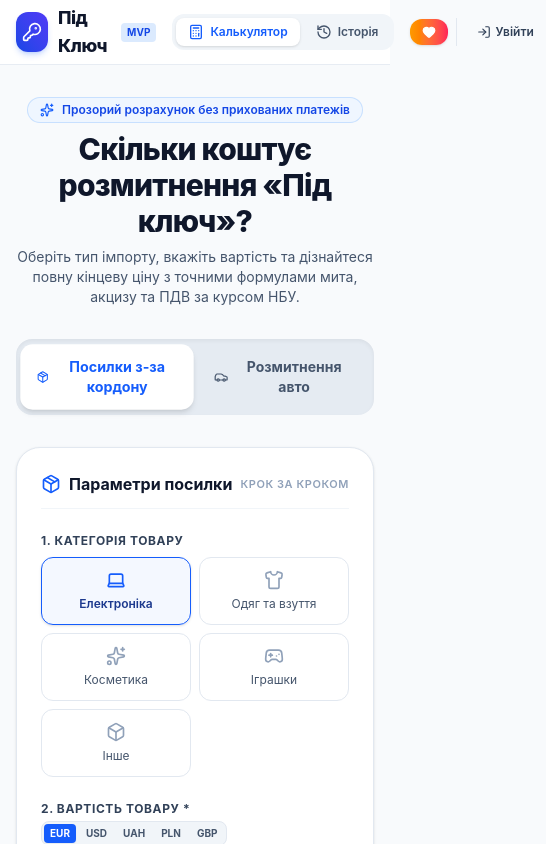
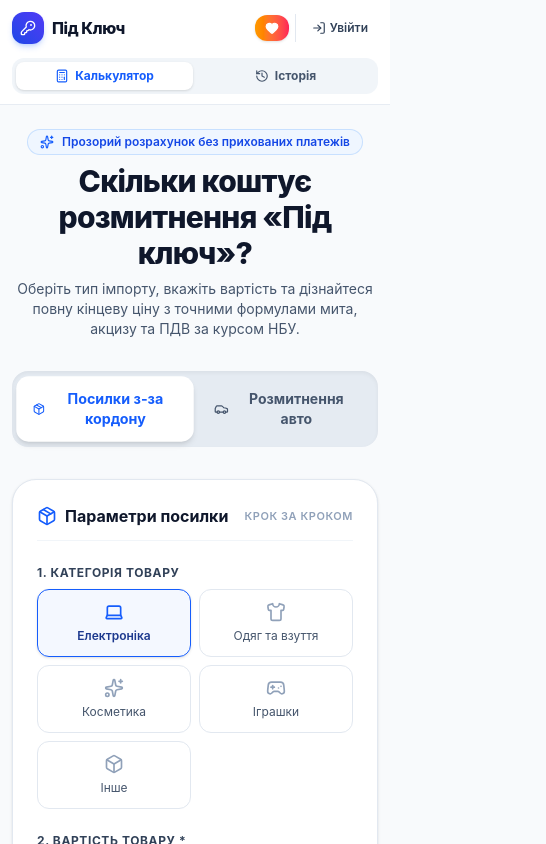
Before and after one commit to voskalo/PidKlyuch, a React (Vite) app in the folder frontend/: page / in a window 390 px wide. Shown: the top 844 px of the page, 546 px wide, since content can reach past the window. Built offline with nearby package versions, Linux system fonts and the light colour scheme; no server answers.

Commit message:
smal tweas

```diff
--- a/frontend/src/App.tsx
+++ b/frontend/src/App.tsx
@@ -55,7 +55,7 @@ const MainApp: React.FC = () => {
   };
 
   return (
-    <div className="min-h-screen flex flex-col bg-slate-50 text-slate-900 font-sans">
+    <div className="min-h-screen flex flex-col bg-slate-50 text-slate-900 font-sans w-full overflow-x-hidden max-w-full">
       {/* Top live currency rates ticker */}
       <RatesBar />
 
@@ -72,7 +72,7 @@ const MainApp: React.FC = () => {
       />
 
       {/* Main Content */}
-      <main className="flex-1 max-w-6xl w-full mx-auto px-4 sm:px-6 py-8">
+      <main className="flex-1 max-w-6xl w-full mx-auto px-3 sm:px-6 py-6 sm:py-8 overflow-x-hidden">
         {/* Error Toast */}
         {errorToast && (
           <div className="mb-6 p-4 rounded-2xl bg-red-50 border border-red-200 text-red-700 flex items-center justify-between text-sm shadow-sm animate-in fade-in">
--- a/frontend/src/components/Navbar.tsx
+++ b/frontend/src/components/Navbar.tsx
@@ -29,22 +29,24 @@ export const Navbar: React.FC<NavbarProps> = ({
   const { user, signout } = useAuth();
 
   return (
-    <header className="bg-white border-b border-slate-200/80 sticky top-0 z-40 backdrop-blur-md bg-white/90">
-      <div className="max-w-6xl mx-auto px-4 sm:px-6 h-16 flex items-center justify-between gap-4">
+    <header className="bg-white border-b border-slate-200/80 sticky top-0 z-40 backdrop-blur-md bg-white/95 w-full overflow-x-hidden">
+      <div className="max-w-6xl mx-auto px-3 sm:px-6">
+        {/* Top bar: Brand + Actions */}
+        <div className="h-14 sm:h-16 flex items-center justify-between gap-2 sm:gap-4">
           {/* Brand logo */}
           <div
             onClick={() => onSelectTab('calculator')}
-          className="flex items-center gap-2.5 cursor-pointer select-none group"
+            className="flex items-center gap-2 cursor-pointer select-none group shrink-0"
           >
-          <div className="w-10 h-10 rounded-xl bg-gradient-to-tr from-blue-700 to-indigo-600 text-white flex items-center justify-center shadow-md shadow-blue-600/20 group-hover:scale-105 transition-transform">
-            <KeyRound className="w-5 h-5" />
+            <div className="w-8 h-8 sm:w-10 sm:h-10 rounded-xl bg-gradient-to-tr from-blue-700 to-indigo-600 text-white flex items-center justify-center shadow-md shadow-blue-600/20 group-hover:scale-105 transition-transform shrink-0">
+              <KeyRound className="w-4 h-4 sm:w-5 sm:h-5" />
             </div>
             <div>
               <div className="flex items-center gap-1.5">
-              <span className="font-extrabold text-slate-900 text-lg tracking-tight">
+                <span className="font-extrabold text-slate-900 text-base sm:text-lg tracking-tight">
                   Під Ключ
                 </span>
-              <span className="text-[10px] font-bold bg-blue-100 text-blue-700 px-1.5 py-0.5 rounded uppercase">
+                <span className="text-[10px] font-bold bg-blue-100 text-blue-700 px-1.5 py-0.5 rounded uppercase hidden xs:inline">
                   MVP
                 </span>
               </div>
@@ -54,8 +56,8 @@ export const Navbar: React.FC<NavbarProps> = ({
             </div>
           </div>
 
-        {/* Center navigation tabs */}
-        <nav className="flex items-center gap-1 bg-slate-100 p-1 rounded-xl">
+          {/* Center navigation tabs (desktop only) */}
+          <nav className="hidden md:flex items-center gap-1 bg-slate-100 p-1 rounded-xl">
             <button
               onClick={() => onSelectTab('calculator')}
               className={`flex items-center gap-1.5 px-3 py-1.5 rounded-lg text-xs font-semibold transition-all ${
@@ -88,7 +90,7 @@ export const Navbar: React.FC<NavbarProps> = ({
           </nav>
 
           {/* Right action area */}
-        <div className="flex items-center gap-2">
+          <div className="flex items-center gap-1.5 sm:gap-2 shrink-0">
             {/* Stats button */}
             <button
               onClick={onOpenStats}
@@ -102,32 +104,33 @@ export const Navbar: React.FC<NavbarProps> = ({
             {/* Donation button */}
             <button
               onClick={onOpenDonation}
-            className="flex items-center gap-1.5 px-3 py-1.5 bg-gradient-to-r from-amber-500 to-rose-500 hover:from-amber-600 hover:to-rose-600 text-white font-semibold text-xs rounded-xl shadow-sm transition-all"
+              title="Підтримати ЗСУ"
+              className="flex items-center gap-1 px-2.5 py-1.5 sm:px-3 bg-gradient-to-r from-amber-500 to-rose-500 hover:from-amber-600 hover:to-rose-600 text-white font-semibold text-xs rounded-xl shadow-sm transition-all"
             >
-            <Heart className="w-3.5 h-3.5 fill-current" />
+              <Heart className="w-3.5 h-3.5 fill-current shrink-0" />
               <span className="hidden sm:inline">Донат ЗСУ</span>
             </button>
 
             {/* User state */}
             {user ? (
-            <div className="flex items-center gap-2 pl-2 border-l border-slate-200">
-              <div className="flex items-center gap-1.5 px-2.5 py-1 bg-slate-100 rounded-xl text-xs font-medium text-slate-700 max-w-[140px] truncate">
+              <div className="flex items-center gap-1.5 pl-1.5 sm:pl-2 border-l border-slate-200">
+                <div className="flex items-center gap-1 px-2 py-1 bg-slate-100 rounded-xl text-xs font-medium text-slate-700 max-w-[90px] sm:max-w-[140px] truncate">
                   <UserIcon className="w-3.5 h-3.5 text-blue-600 shrink-0" />
                   <span className="truncate">{user.name || user.email}</span>
                 </div>
                 <button
                   onClick={signout}
                   title="Вийти з акаунту"
-                className="p-1.5 text-slate-400 hover:text-red-600 hover:bg-red-50 rounded-xl transition-colors"
+                  className="p-1.5 text-slate-400 hover:text-red-600 hover:bg-red-50 rounded-xl transition-colors shrink-0"
                 >
                   <LogOut className="w-4 h-4" />
                 </button>
               </div>
             ) : (
-            <div className="flex items-center gap-1.5 pl-2 border-l border-slate-200">
+              <div className="flex items-center gap-1 pl-1.5 sm:pl-2 border-l border-slate-200">
                 <button
                   onClick={() => onOpenAuth('signin')}
-                className="px-3 py-1.5 text-xs font-semibold text-slate-700 hover:text-slate-900 hover:bg-slate-100 rounded-xl transition-colors flex items-center gap-1"
+                  className="px-2.5 py-1.5 sm:px-3 text-xs font-semibold text-slate-700 hover:text-slate-900 hover:bg-slate-100 rounded-xl transition-colors flex items-center gap-1 shrink-0"
                 >
                   <LogIn className="w-3.5 h-3.5" />
                   <span>Увійти</span>
@@ -142,6 +145,42 @@ export const Navbar: React.FC<NavbarProps> = ({
             )}
           </div>
         </div>
+
+        {/* Bottom tab bar (mobile only, < md) */}
+        <div className="pb-2.5 pt-0.5 md:hidden">
+          <nav className="flex items-center gap-1 bg-slate-100 p-1 rounded-xl w-full">
+            <button
+              onClick={() => onSelectTab('calculator')}
+              className={`flex-1 flex items-center justify-center gap-1.5 py-1.5 rounded-lg text-xs font-bold transition-all ${
+                currentTab === 'calculator'
+                  ? 'bg-white text-blue-600 shadow-sm'
+                  : 'text-slate-600 hover:text-slate-900'
+              }`}
+            >
+              <Calculator className="w-3.5 h-3.5" />
+              <span>Калькулятор</span>
+            </button>
+
+            <button
+              onClick={() => {
+                if (!user) {
+                  onOpenAuth('signin');
+                } else {
+                  onSelectTab('history');
+                }
+              }}
+              className={`flex-1 flex items-center justify-center gap-1.5 py-1.5 rounded-lg text-xs font-bold transition-all ${
+                currentTab === 'history'
+                  ? 'bg-white text-blue-600 shadow-sm'
+                  : 'text-slate-600 hover:text-slate-900'
+              }`}
+            >
+              <History className="w-3.5 h-3.5" />
+              <span>Історія</span>
+            </button>
+          </nav>
+        </div>
+      </div>
     </header>
   );
 };
--- a/frontend/src/components/RatesBar.tsx
+++ b/frontend/src/components/RatesBar.tsx
@@ -30,10 +30,10 @@ export const RatesBar: React.FC = () => {
   }
 
   return (
-    <div className="bg-slate-900 text-slate-200 text-xs py-2 px-4 border-b border-slate-800">
-      <div className="max-w-6xl mx-auto flex flex-wrap items-center justify-between gap-3">
-        <div className="flex items-center gap-2">
-          <TrendingUp className="w-4 h-4 text-emerald-400 shrink-0" />
+    <div className="bg-slate-900 text-slate-200 text-xs py-2 px-3 sm:px-4 border-b border-slate-800 w-full overflow-x-hidden">
+      <div className="max-w-6xl mx-auto flex flex-wrap items-center justify-between gap-x-4 gap-y-2">
+        <div className="flex items-center gap-1.5 flex-wrap">
+          <TrendingUp className="w-3.5 h-3.5 text-emerald-400 shrink-0" />
           <span className="font-medium text-slate-300">
             {rates?.source === 'nbu' ? 'Офіційні курси НБУ' : 'Резервні курси'}
           </span>
@@ -41,35 +41,35 @@ export const RatesBar: React.FC = () => {
             <span className="text-slate-400">({rates.date})</span>
           )}
           {rates?.source === 'fallback' && (
-            <span className="inline-flex items-center gap-1 text-amber-400 bg-amber-400/10 px-1.5 py-0.5 rounded text-[11px]">
+            <span className="inline-flex items-center gap-1 text-amber-400 bg-amber-400/10 px-1.5 py-0.5 rounded text-[10px]">
               <AlertTriangle className="w-3 h-3" />
               офлайн-режим
             </span>
           )}
         </div>
 
-        <div className="flex items-center flex-wrap gap-4">
+        <div className="flex items-center flex-wrap gap-x-3 gap-y-1.5 text-[11px] sm:text-xs">
           {rates?.uah_per_unit && (
             <>
-              <div className="flex items-center gap-1.5">
+              <div className="flex items-center gap-1 whitespace-nowrap">
                 <span className="text-slate-400">1 EUR =</span>
                 <span className="font-semibold text-white">
                   {parseFloat(rates.uah_per_unit.EUR || '0').toFixed(2)} ₴
                 </span>
               </div>
-              <div className="flex items-center gap-1.5">
+              <div className="flex items-center gap-1 whitespace-nowrap">
                 <span className="text-slate-400">1 USD =</span>
                 <span className="font-semibold text-white">
                   {parseFloat(rates.uah_per_unit.USD || '0').toFixed(2)} ₴
                 </span>
               </div>
-              <div className="flex items-center gap-1.5">
+              <div className="flex items-center gap-1 whitespace-nowrap">
                 <span className="text-slate-400">1 PLN =</span>
                 <span className="font-semibold text-white">
                   {parseFloat(rates.uah_per_unit.PLN || '0').toFixed(2)} ₴
                 </span>
               </div>
-              <div className="flex items-center gap-1.5">
+              <div className="flex items-center gap-1 whitespace-nowrap">
                 <span className="text-slate-400">1 GBP =</span>
                 <span className="font-semibold text-white">
                   {parseFloat(rates.uah_per_unit.GBP || '0').toFixed(2)} ₴
@@ -84,7 +84,7 @@ export const RatesBar: React.FC = () => {
             title="Оновити курси"
             className="text-slate-400 hover:text-white transition-colors p-1 rounded hover:bg-slate-800 disabled:opacity-50"
           >
-            <RefreshCw className={`w-3.5 h-3.5 ${loading ? 'animate-spin' : ''}`} />
+            <RefreshCw className={`w-3 h-3 ${loading ? 'animate-spin' : ''}`} />
           </button>
         </div>
       </div>
--- a/frontend/src/index.css
+++ b/frontend/src/index.css
@@ -1,7 +1,8 @@
 @import "tailwindcss";
 
 @layer base {
+  html,
   body {
-    @apply bg-slate-50 text-slate-900 antialiased font-sans selection:bg-blue-600 selection:text-white min-h-screen;
+    @apply bg-slate-50 text-slate-900 antialiased font-sans selection:bg-blue-600 selection:text-white min-h-screen overflow-x-hidden max-w-full;
   }
 }
```
Also changed, not shown: 1 other file (tests, documents, lock files or other folders). Lines whose indentation alone changed are shown as unchanged.
